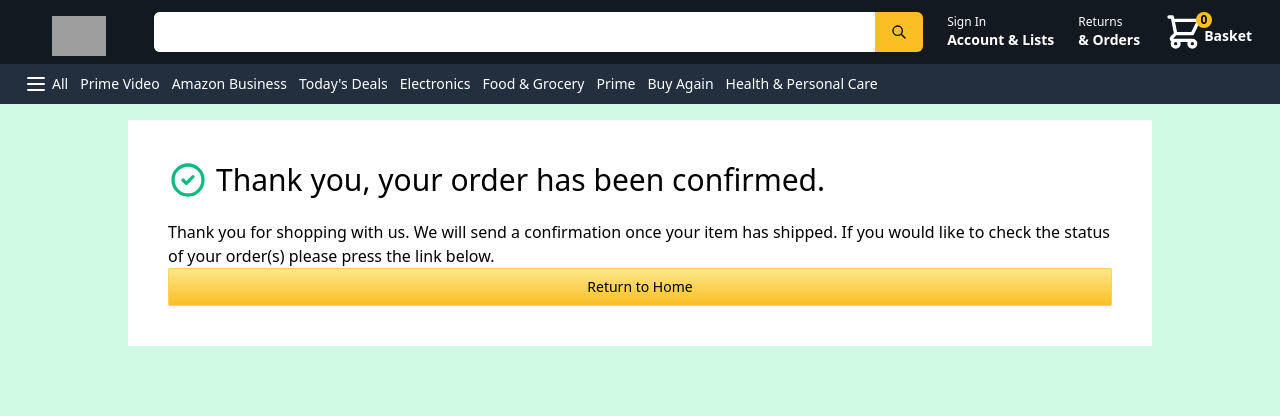
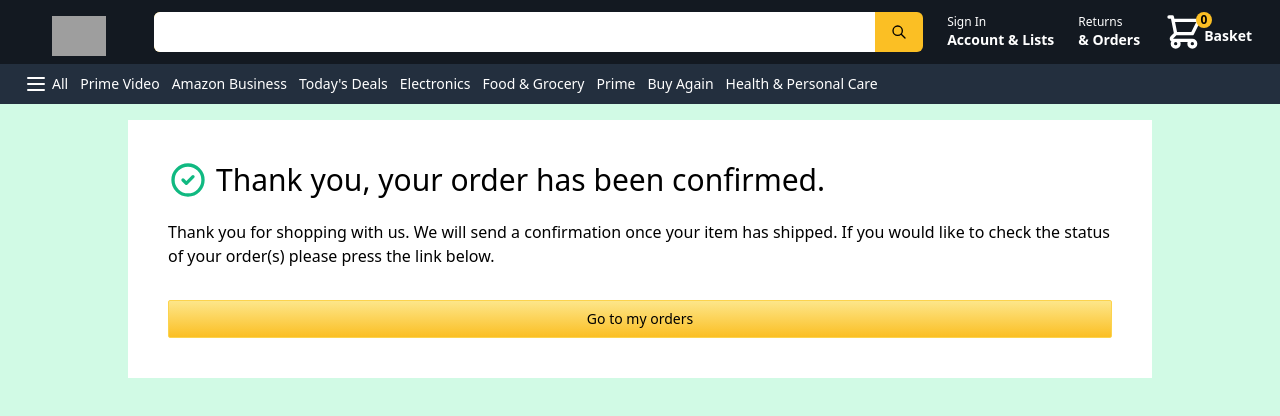
Before and after one commit to jorgediazok/nextjs-amazone-clone, a Next.js app: page /success in a window 1280 px wide. Shown: the top 416 px of the page. Built offline with nearby package versions, Linux system fonts and the light colour scheme; no server answers; grey boxes are pictures that could not be loaded.

Commit message:
removed the stripe part and made new direct routes to success page

```diff
--- a/src/pages/checkout.js
+++ b/src/pages/checkout.js
@@ -9,13 +9,15 @@ import Currency from 'react-currency-formatter';
 import { useSession } from 'next-auth/client';
 import { loadStripe } from '@stripe/stripe-js';
 const stripePromise = loadStripe(process.env.stripe_public_key);
+import { useRouter } from 'next/router';
 
 const checkout = () => {
   const items = useSelector(selectItems);
   const total = useSelector(selectTotal);
   const [session] = useSession();
+  const router = useRouter();
 
-  const createCheckoutSession = async () => {
+  /* const createCheckoutSession = async () => {
     const stripe = await stripePromise;
     //Call the backend to create the checkout session
     const checkoutSession = await axios.post('/api/create-checkout-session', {
@@ -30,7 +32,7 @@ const checkout = () => {
     if (result.error) {
       alert(result.error.message);
     }
-  };
+  }; */ ///STRIPE NOT WORKING IN ARGENTINA
 
   return (
     <div className="bg-gray-100">
@@ -79,7 +81,7 @@ const checkout = () => {
               </h2>
 
               <button
-                onClick={createCheckoutSession}
+                onClick={() => router.push('/success')}
                 role="link"
                 className={`button mt-2 ${
                   !session &&
--- a/src/pages/success.js
+++ b/src/pages/success.js
@@ -1,8 +1,11 @@
 import { CheckCircleIcon } from '@heroicons/react/outline';
 import React from 'react';
 import Header from '../components/Header';
+import { useRouter } from 'next/router';
 
 const success = () => {
+  const router = useRouter();
+
   return (
     <div className="bg-green-100 h-screen">
       <Header />
@@ -19,7 +22,11 @@ const success = () => {
             your item has shipped. If you would like to check the status of your
             order(s) please press the link below.
           </p>
-          <button className="button">Return to Home</button>
+          <button
+            onClick={() => router.push('/orders')}
+            className="button mt-8">
+            Go to my orders
+          </button>
         </div>
       </main>
     </div>
```
